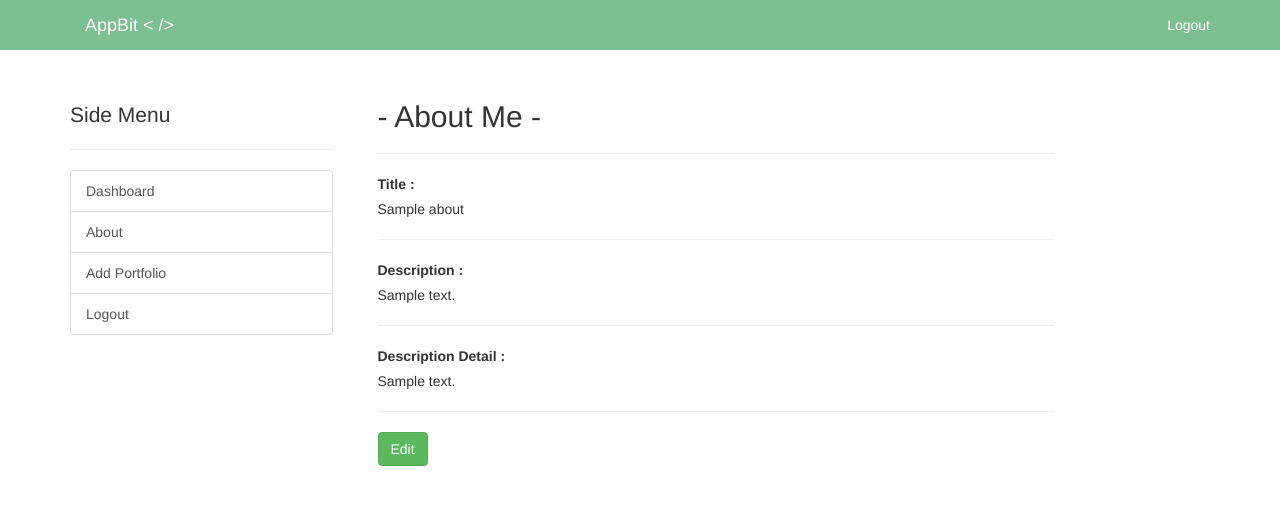
After one commit to aji-pratama/simple-web-django-auth, a Django app: page /about_admin/ in a window 1280 px wide. The commit adds this page. Shown: the top 505 px of the page. Run offline with Django 3.2, Linux system fonts and the light colour scheme; a user stored in the database is signed in; tables that the repository leaves empty hold one stand-in row (values such as "Sample post"); some libraries are stand-ins or nearby versions.

```diff
--- a/djauth/models.py
+++ b/djauth/models.py
@@ -5,13 +5,14 @@ from django.contrib.auth.models import User
 class About(models.Model):
     title = models.CharField(max_length=200)
     desc = models.CharField(max_length=30)
+    tgl_post = models.DateField(default=timezone.now())
     desc_detail = models.TextField()
 
 class Komentar(models.Model):
-    title = models.CharField(max_length=200)
     body = models.TextField()
     komentator = models.CharField(max_length=200)
     untuk = models.CharField(max_length=200)
+    tgl_post = models.DateField(default=timezone.now())
 
 class Gambar(models.Model):
     nama  = models.CharField(max_length=200)
--- a/djauth/urls.py
+++ b/djauth/urls.py
@@ -16,6 +16,8 @@ urlpatterns = patterns('',
     url(r'^about_detail/$', 'djauth.views.about_detail', name='about_detail'),
     url(r'^about_komentar/$', 'djauth.views.about_komentar', name='about_komentar'),
 
+    url(r'^about_admin/$', 'djauth.views.about_admin', name='about_admin'),
+    url(r'^about_edit/$', 'djauth.views.about_edit', name='about_edit'),
 
     url(r'^portfolio/$', 'djauth.views.portfolio', name='portfolio'),
     url(r'^upload_gambar/$', 'djauth.views.upload_gambar', name='upload_gambar'),
--- a/djauth/views.py
+++ b/djauth/views.py
@@ -71,12 +71,11 @@ def about_komentar(request):
     komentar = Komentar.objects.filter(untuk='about')
     if request.user.is_authenticated():
         if request.POST:
-            title = request.POST.get('title')
             body = request.POST.get('body')
             komentator = request.POST.get('komentator')
             untuk = request.POST.get('untuk')
 
-            k = Komentar(title=title, body=body, komentator=komentator, untuk=untuk)
+            k = Komentar(body=body, komentator=komentator, untuk=untuk)
             k.save()
 
             return render_to_response('about_detail.html', locals(), context_instance=RequestContext(request))
@@ -89,18 +88,37 @@ def portfolio(request):
 
 @login_required
 def upload_gambar(request):
+    gambar = Gambar.objects.all().order_by('-id')
     if request.POST:
         nama = request.POST.get('nama')
-        gambar = request.FILES.get('gambar')
-        ga = Gambar(nama=nama, gambar=gambar)
+        gambars = request.FILES.get('gambar')
+        ga = Gambar(nama=nama, gambar=gambars)
         ga.save()
-        image_result = open('media/image_upload/%s' % gambar,'wb')
-        image_result.write(gambar.read())
+        image_result = open('media/image_upload/%s' % gambars,'wb')
+        image_result.write(gambars.read())
 
+        gambar = Gambar.objects.all()
         return render_to_response('admin/upload_gambar.html', locals(), context_instance=RequestContext(request))
     return render_to_response('admin/upload_gambar.html', locals(), context_instance=RequestContext(request))
 
+@login_required
+def about_admin(request):
+    try:
+        about = About.objects.get(id=1)
+        return render_to_response('admin/about.html', locals(), context_instance=RequestContext(request))
+    except Exception, err:
+        about = False
+        return render_to_response('admin/about.html', locals(), context_instance=RequestContext(request))
 
+def about_edit(request):
+    about = About.objects.get(id=1)
+    if request.POST:
+        about.title = request.POST.get('title')
+        about.desc = request.POST.get('desc')
+        about.desc_detail = request.POST.get('desc_detail')
+        about.save()
+        return render_to_response('admin/about.html', locals(), context_instance=RequestContext(request))
+    return render_to_response('admin/edit_about.html', locals(), context_instance=RequestContext(request))
 
 
 #
--- /dev/null
+++ b/templates/admin/about.html
@@ -0,0 +1,28 @@
+{% extends "admin/base_admin.html" %}
+{% block content %}
+  <div class="col-md-10">
+    <h2>- About Me -</h2><hr>
+    {% if about %}
+      <div class="form-group">
+        <label for="">Title :</label>
+        <p>{{ about.title }}</p>
+      </div><hr>
+
+      <div class="form-group">
+        <label for="">Description :</label>
+        <p>{{ about.desc }}</p>
+      </div><hr>
+
+      <div class="form-group">
+        <label for="">Description Detail :</label>
+        <p>{{ about.desc_detail }}</p>
+      </div><hr>
+
+      <a href="{% url about_edit %}" class="btn btn-success">Edit</a>
+    {% else %}
+    <p>
+      Tidak ada Data
+    </p>
+    {% endif %}
+  </div>
+{% endblock %}
--- a/templates/admin/base_admin.html
+++ b/templates/admin/base_admin.html
@@ -31,22 +31,25 @@
   </nav>
 
   <div class="main-container container">
+    <div class="row">
+
     <div class="col-md-3">
         <h2 class="lead">Side Menu</h2><hr>
         <div class="list-group">
             <a href="{% url dashboard %}" class="list-group-item">Dashboard</a>
-            <a href="#" class="list-group-item">Edit About</a>
+            <a href="{% url about_admin %}" class="list-group-item">About</a>
             <a href="{% url upload_gambar %}" class="list-group-item">Add Portfolio</a>
             <a href="{% url logout %}" class="list-group-item">Logout</a>
         </div>
     </div>
 
-    <div class="col-md-6">
+    <div class="col-md-9">
 
       {% block content %}
       {% endblock %}
     </div>
   </div>
+  </div>
 
 </body>
 </html>
```
Also changed, not shown: templates/about_detail.html (+16 -8 lines), templates/admin/edit_about.html (added, +23 -0 lines), templates/admin/upload_gambar.html (+11 -2 lines), templates/portfolio.html (+5 -3 lines), media/image_upload/Donation from Living World.jpg (added), media/image_upload/IMG_20161224_172435_1482575669805.jpg (added), media/image_upload/Lobu Show.jpg (added), media/image_upload/countryside-1149680_1920.jpg (added), media/image_upload/field-918534_1280.jpg (added), media/image_upload/globes-918929_1280.jpg (added).
